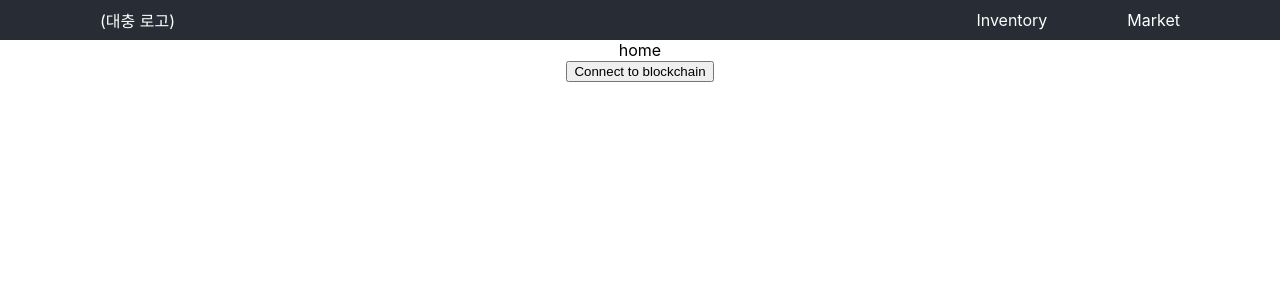
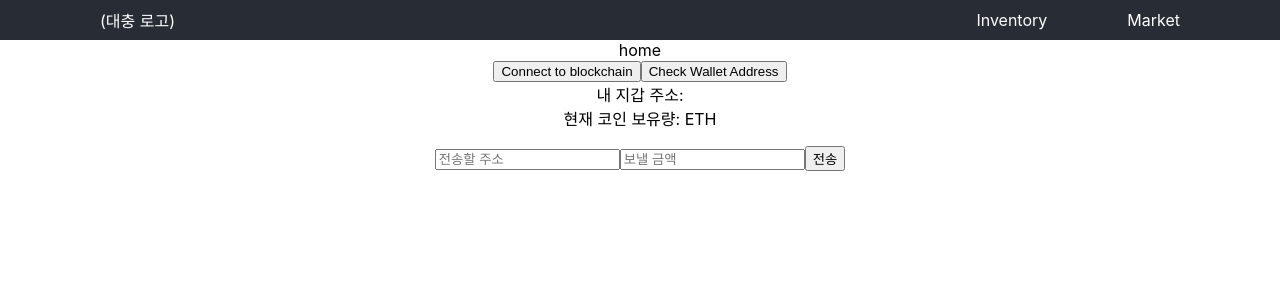
Before and after one commit to ComeToMiCasa/web3-tcg, a React (Create React App) app: page / in a window 1280 px wide. Shown: the top 300 px of the page. Built offline with nearby package versions, Linux system fonts and the light colour scheme.

Commit message:
added getwallet, but sendtransaction error

```diff
--- a/src/pages/homePage.js
+++ b/src/pages/homePage.js
@@ -4,7 +4,10 @@ import { useState} from "react"
 
 const HomePage = () => {
 	const [getError, setError] = useState('')
+	let [balance, setBalance] = useState('')
+	let [wallet, setWallet] = useState('')
 	let web3
+	//web3.eth.defaultchain = 'goerli';
 	const connectether = async () => {
 		if(typeof window !== "undefined" && typeof window.ethereum !== "undefined"){
 			try {
@@ -19,14 +22,53 @@ const HomePage = () => {
 		}
 	}
 
+	const getWallet = async () => {
+		wallet = await window.ethereum.request({
+			method: 'eth_requestAccounts',
+		});
+		setWallet(wallet)
+		let wei = await web3.eth.getBalance(wallet.toString());
+		//balance = parseFloat(balance);
+		//console.log(balance);
+		setBalance(wei / (10**18))
+		//balance = web3.eth.getBalance("0xa22eed359d4bf60cde7e92586fc7583aade2d0e5");
+		//balance = web3.eth.getBalance("0xa22eEd359D4Bf60CDe7E92586Fc7583aadE2D0E5");
+
+		console.log(wallet);
+		console.log(balance);
+		return wallet;
+	};
+
+	const sendEther = async(e) =>{
+		e.preventDefault();
+
+		await web3.eth.sendTransaction({
+			from: wallet,
+			to: e.target.received.value,
+			value: web3.utils.toWei(e.target.amout.value, 'ether'), // error!
+		});
+	};
+
 	return (
 		<div>
             home
 			<div>
 				<button onClick={connectether}>Connect to blockchain</button>
+				<button onClick={getWallet}>Check Wallet Address</button>
+			</div>
+			<div>
+				<div>내 지갑 주소: {wallet} </div>
+				<div>현재 코인 보유량: {balance} ETH </div>
 			</div>
 			<div>
 				<p>{getError}</p>
+			</div>
+			<div>
+				<form onSubmit = {sendEther}>
+					<input type = "text" id = "received" placeholder = "전송할 주소" />
+					<input type = "number" id = "amount" placeholder = "보낼 금액" />
+					<input type = "submit" value = "전송" />
+				</form>
 			</div>
 		</div>
 	)
```
